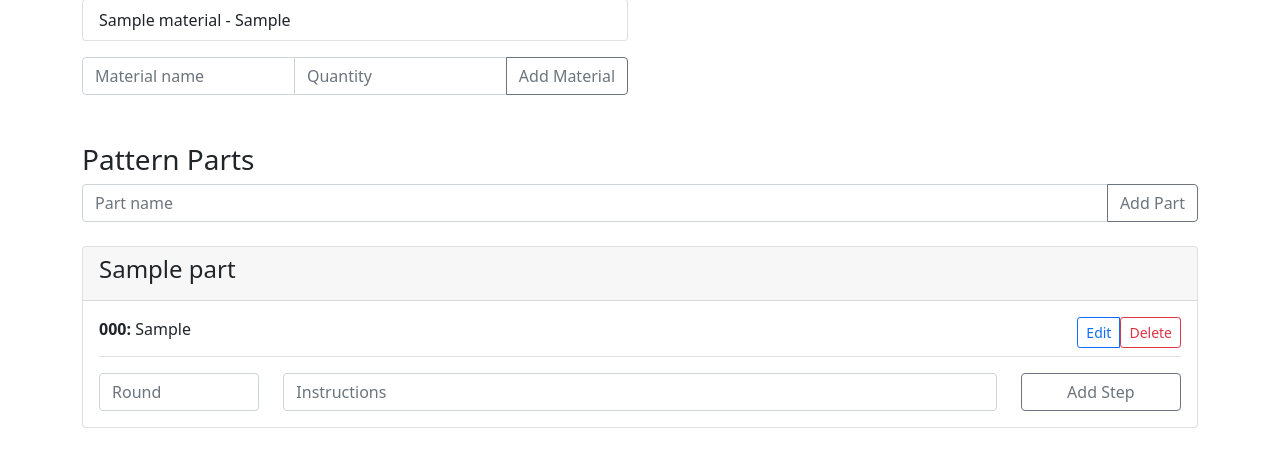
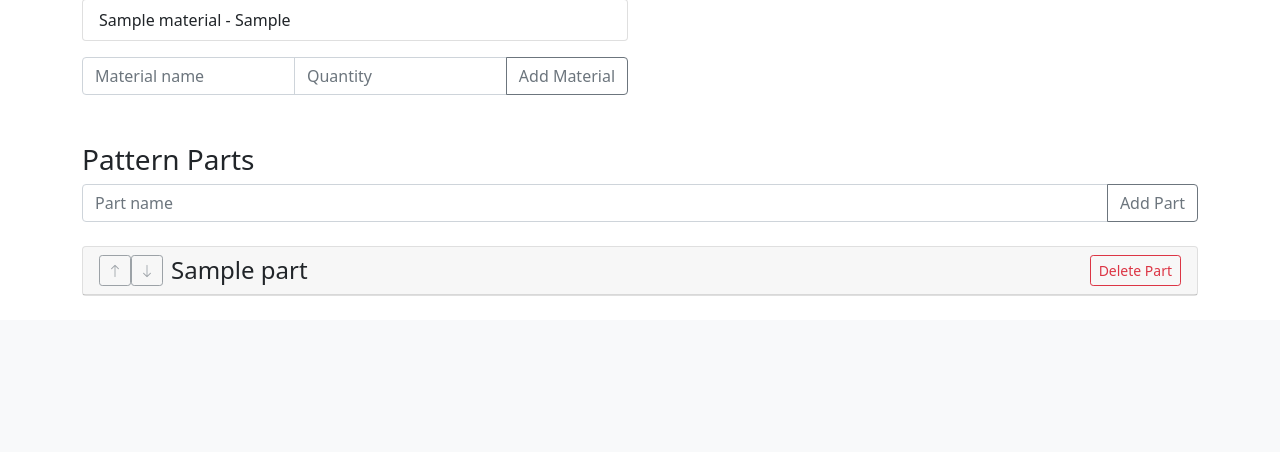
Before and after one commit to nevets323/crochet-project-manager, a Flask app: page /project/1 in a window 1280 px wide. Shown: the part 721-1173 px from the top of the page. After the commit the page ends 1017 px from the top, so only its background shows below. Run offline with Flask 3, Linux system fonts and the light colour scheme; tables that the repository leaves empty hold one stand-in row (values such as "Sample post"); grey boxes marked "Sample" are stand-in pictures; some libraries are stand-ins or nearby versions.

Commit message:
Add part deletion and sorting functionality
- Add position field to Part model for ordering
- Add delete_part route with confirmation modal
- Add move_part route for reordering parts
- Update UI with delete buttons and up/down controls
- Add Bootstrap Icons for move controls
- Fix part ordering in project detail view

```diff
--- a/app.py
+++ b/app.py
@@ -43,6 +43,7 @@ class Material(db.Model):
 class Part(db.Model):
     id = db.Column(db.Integer, primary_key=True)
     name = db.Column(db.String(100), nullable=False)
+    position = db.Column(db.Integer, default=0)
     project_id = db.Column(db.Integer, db.ForeignKey('project.id'), nullable=False)
     steps = db.relationship('Step', backref='part', lazy=True, cascade='all, delete-orphan')
 
@@ -119,16 +120,68 @@ def new_project():
 @app.route('/project/<int:project_id>')
 def project_detail(project_id):
     project = Project.query.get_or_404(project_id)
-    return render_template('project_detail.html', project=project)
+    # Order parts by position
+    parts = Part.query.filter_by(project_id=project_id).order_by(Part.position).all()
+    return render_template('project_detail.html', project=project, parts=parts)
 
 @app.route('/project/<int:project_id>/add_part', methods=['POST'])
 def add_part(project_id):
     project = Project.query.get_or_404(project_id)
     part_name = request.form['part_name']
-    part = Part(name=part_name, project=project)
+    # Get the highest position and add 1
+    max_position = db.session.query(db.func.max(Part.position)).filter_by(project_id=project_id).scalar() or -1
+    part = Part(name=part_name, project=project, position=max_position + 1)
     db.session.add(part)
     db.session.commit()
     return redirect(url_for('project_detail', project_id=project_id))
+
+@app.route('/part/<int:part_id>/delete', methods=['POST'])
+def delete_part(part_id):
+    part = Part.query.get_or_404(part_id)
+    project_id = part.project_id
+
+    # Get all parts with higher positions
+    higher_parts = Part.query.filter(
+        Part.project_id == project_id,
+        Part.position > part.position
+    ).all()
+
+    # Decrement their positions
+    for p in higher_parts:
+        p.position -= 1
+
+    db.session.delete(part)
+    db.session.commit()
+    return redirect(url_for('project_detail', project_id=project_id))
+
+@app.route('/part/<int:part_id>/move', methods=['POST'])
+def move_part(part_id):
+    part = Part.query.get_or_404(part_id)
+    direction = request.form.get('direction')
+
+    if direction not in ['up', 'down']:
+        return redirect(url_for('project_detail', project_id=part.project_id))
+
+    # Find the part to swap with
+    if direction == 'up' and part.position > 0:
+        other_part = Part.query.filter_by(
+            project_id=part.project_id,
+            position=part.position - 1
+        ).first()
+    elif direction == 'down':
+        other_part = Part.query.filter_by(
+            project_id=part.project_id,
+            position=part.position + 1
+        ).first()
+    else:
+        return redirect(url_for('project_detail', project_id=part.project_id))
+
+    if other_part:
+        # Swap positions
+        part.position, other_part.position = other_part.position, part.position
+        db.session.commit()
+
+    return redirect(url_for('project_detail', project_id=part.project_id))
 
 @app.route('/part/<int:part_id>/add_step', methods=['POST'])
 def add_step(part_id):
--- a/templates/base.html
+++ b/templates/base.html
@@ -5,6 +5,7 @@
     <meta name="viewport" content="width=device-width, initial-scale=1.0">
     <title>Crochet Project Manager</title>
     <link href="https://cdn.jsdelivr.net/npm/bootstrap@5.1.3/dist/css/bootstrap.min.css" rel="stylesheet">
+    <link href="https://cdn.jsdelivr.net/npm/bootstrap-icons@1.7.2/font/bootstrap-icons.css" rel="stylesheet">
     <style>
         .project-thumbnail {
             max-width: 200px;
--- a/templates/project_detail.html
+++ b/templates/project_detail.html
@@ -125,11 +125,56 @@
             </div>
         </form>
 
-        {% for part in project.parts %}
-        <div class="card mb-4">
-            <div class="card-header">
-                <h4>{{ part.name }}</h4>
+        {% for part in parts %}
+        <div class="card mb-4" id="part-{{ part.id }}">
+            <div class="card-header d-flex justify-content-between align-items-center">
+                <div class="d-flex align-items-center">
+                    <div class="btn-group me-2">
+                        <form method="POST" action="{{ url_for('move_part', part_id=part.id) }}" class="d-inline">
+                            <input type="hidden" name="direction" value="up">
+                            <button type="submit" class="btn btn-sm btn-outline-secondary" {% if loop.first %}disabled{% endif %}>
+                                <i class="bi bi-arrow-up"></i>
+                            </button>
+                        </form>
+                        <form method="POST" action="{{ url_for('move_part', part_id=part.id) }}" class="d-inline">
+                            <input type="hidden" name="direction" value="down">
+                            <button type="submit" class="btn btn-sm btn-outline-secondary" {% if loop.last %}disabled{% endif %}>
+                                <i class="bi bi-arrow-down"></i>
+                            </button>
+                        </form>
+                    </div>
+                    <h4 class="mb-0">{{ part.name }}</h4>
+                </div>
+                <div class="btn-group">
+                    <button type="button" class="btn btn-sm btn-outline-danger" data-bs-toggle="modal" data-bs-target="#deletePart{{ part.id }}">
+                        Delete Part
+                    </button>
+                </div>
             </div>
+
+            <!-- Delete Part Modal -->
+            <div class="modal fade" id="deletePart{{ part.id }}" tabindex="-1">
+                <div class="modal-dialog">
+                    <div class="modal-content">
+                        <div class="modal-header">
+                            <h5 class="modal-title">Delete Part</h5>
+                            <button type="button" class="btn-close" data-bs-dismiss="modal"></button>
+                        </div>
+                        <div class="modal-body">
+                            <p>Are you sure you want to delete "{{ part.name }}"? This action cannot be undone.</p>
+                            <ul>
+                                <li>All steps in this part will be permanently deleted</li>
+                                <li>Part order will be automatically adjusted</li>
+                            </ul>
+                        </div>
+                        <div class="modal-footer">
+                            <button type="button" class="btn btn-secondary" data-bs-dismiss="modal">Cancel</button>
+                            <form method="POST" action="{{ url_for('delete_part', part_id=part.id) }}" class="d-inline">
+                                <button type="submit" class="btn btn-danger">Delete Part</button>
+                            </form>
+                        </div>
+                    </div>
+                </div>
             <div class="card-body">
                 {% for step in part.steps %}
                 <div class="mb-3 border-bottom pb-2">
```
